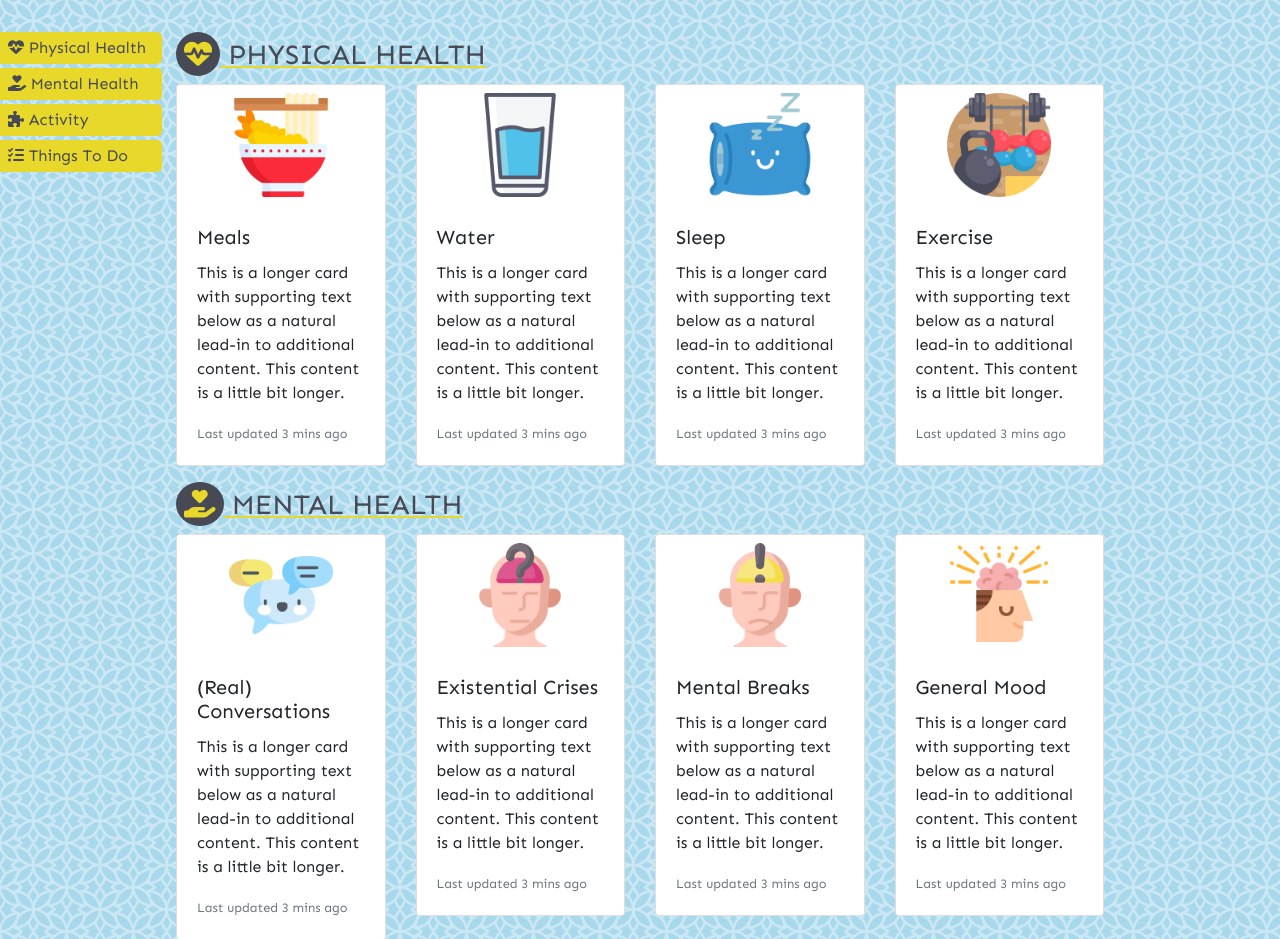
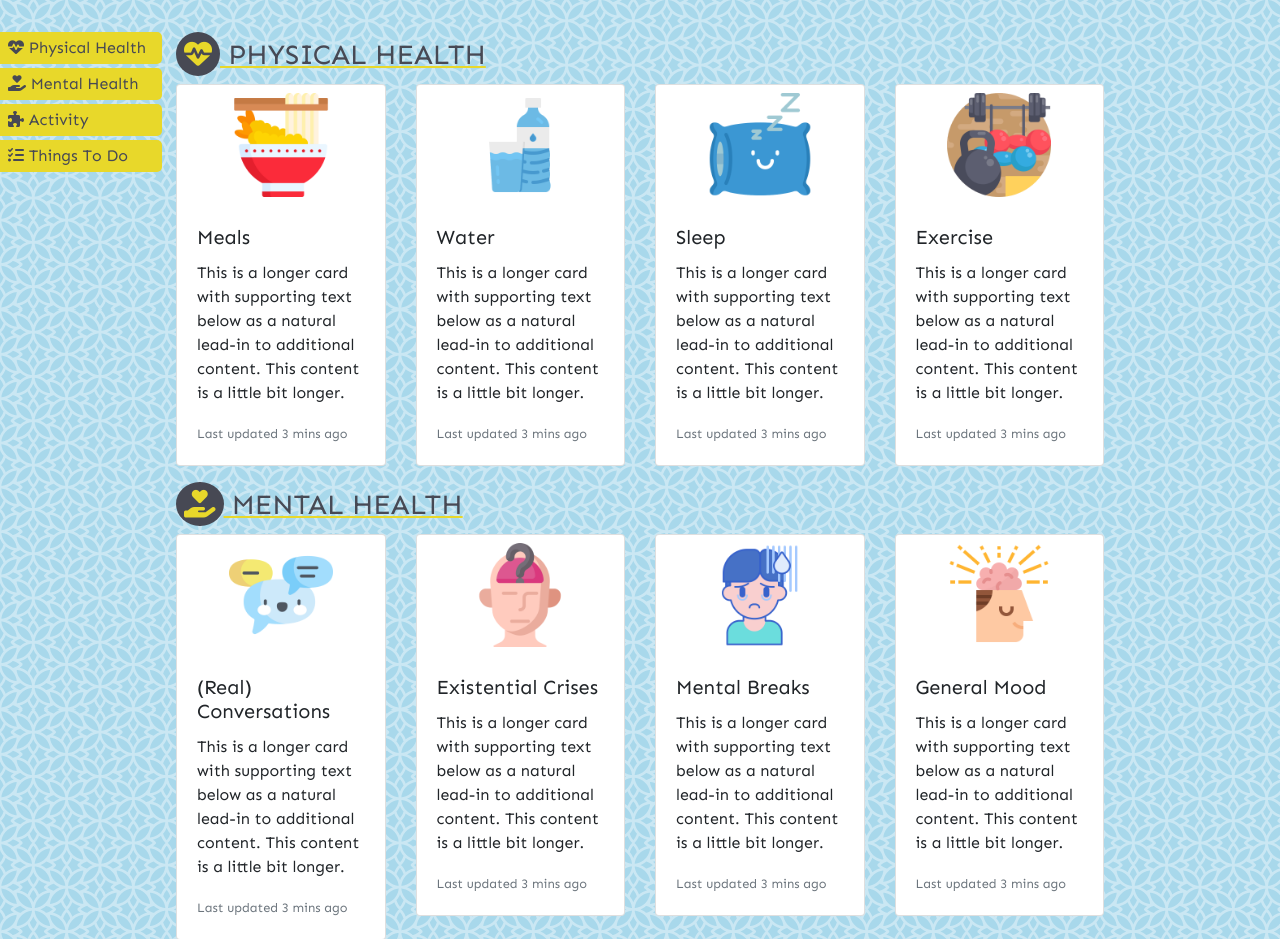
Before and after one commit to psittikul/quarantine-keeper, a PHP site: page / in a window 1280 px wide. Shown: the part 90-1029 px from the top of the page. Run offline with PHP 8.4, Linux system fonts and the light colour scheme; some libraries are stand-ins or nearby versions; some web fonts are replaced.

Commit message:
Added pictures and stuff

```diff
--- a/index.php
+++ b/index.php
@@ -97,7 +97,7 @@
                 </div>
                 <div class="col-sm-3">
                     <div class="card">
-                        <img src="assets/water.png" class="card-img-top" alt="...">
+                        <img src="assets/drink.png" class="card-img-top" alt="...">
                         <div class="card-body">
                             <h5 class="card-title">Water</h5>
                             <p class="card-text">This is a longer card with supporting text below as a natural lead-in to additional content. This content is a little bit longer.</p>
@@ -156,7 +156,7 @@
                 </div>
                 <div class="col-sm-3">
                     <div class="card">
-                        <img src="assets/mental-break.png" class="card-img-top" alt="...">
+                        <img src="assets/sad.png" class="card-img-top" alt="...">
                         <div class="card-body">
                             <h5 class="card-title">Mental Breaks</h5>
                             <p class="card-text">This is a longer card with supporting text below as a natural lead-in to additional content. This content is a little bit longer.</p>
```
Also changed, not shown: assets/sad.png (added).
